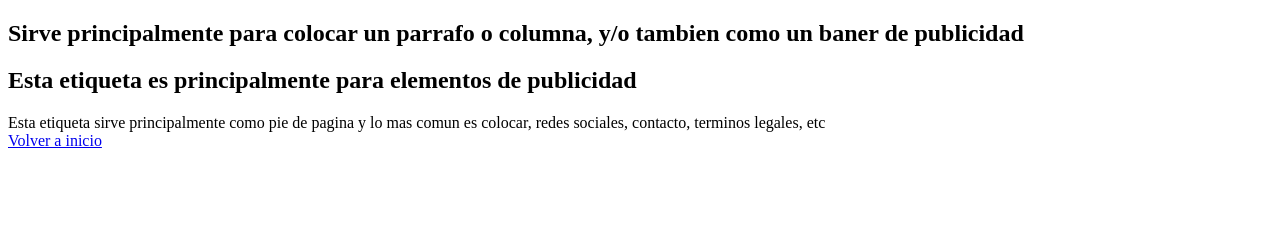
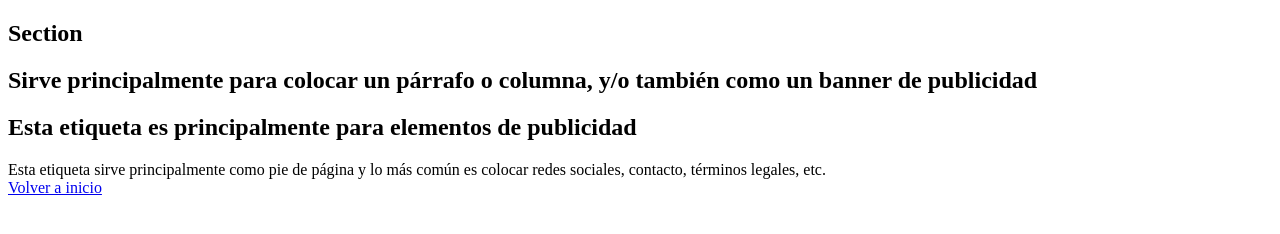
Before and after one commit to Hetor1709/4IV8_Romero_Velazquez_Hector_Hugo, a plain HTML site: page Primer Practica/inicio.html in a window 1280 px wide. Drawn offline with Linux system fonts and the light colour scheme.

Commit message:
otra correccion mas

```diff
--- a/Primer Practica/inicio.html
+++ b/Primer Practica/inicio.html
@@ -1,33 +1,39 @@
 <!doctype html>
-<html lang="en">
+<html lang="es">
   <head>
     <meta charset="UTF-8" />
     <meta name="viewport" content="width=device-width, initial-scale=1.0" />
-    <title>Document</title>
+    <title>Primera práctica</title>
   </head>
 
   <body>
     <div>
-      <div class="cotainer main">
+      <div class="container main">
         <section>
-          <h2></h2>
+          <h2>Section</h2>
         </section>
+
         <article>
           <h2>
-            Sirve principalmente para colocar un parrafo o columna, y/o tambien
-            como un baner de publicidad
+            Sirve principalmente para colocar un párrafo o columna, y/o también
+            como un banner de publicidad
           </h2>
         </article>
+
         <aside>
-          <h2>Esta etiqueta es principalmente para elementos de publicidad</h2>
+          <h2>
+            Esta etiqueta es principalmente para elementos de publicidad
+          </h2>
         </aside>
       </div>
-      <div class="conteiner_footer">
+
+      <div class="container_footer">
         <footer>
-          Esta etiqueta sirve principalmente como pie de pagina y lo mas comun
-          es colocar, redes sociales, contacto, terminos legales, etc
+          Esta etiqueta sirve principalmente como pie de página y lo más común
+          es colocar redes sociales, contacto, términos legales, etc.
         </footer>
-        <a href="./index.html">Volver a inicio</a>
+
+        <a href="../index.html">Volver a inicio</a>
       </div>
     </div>
   </body>
```
